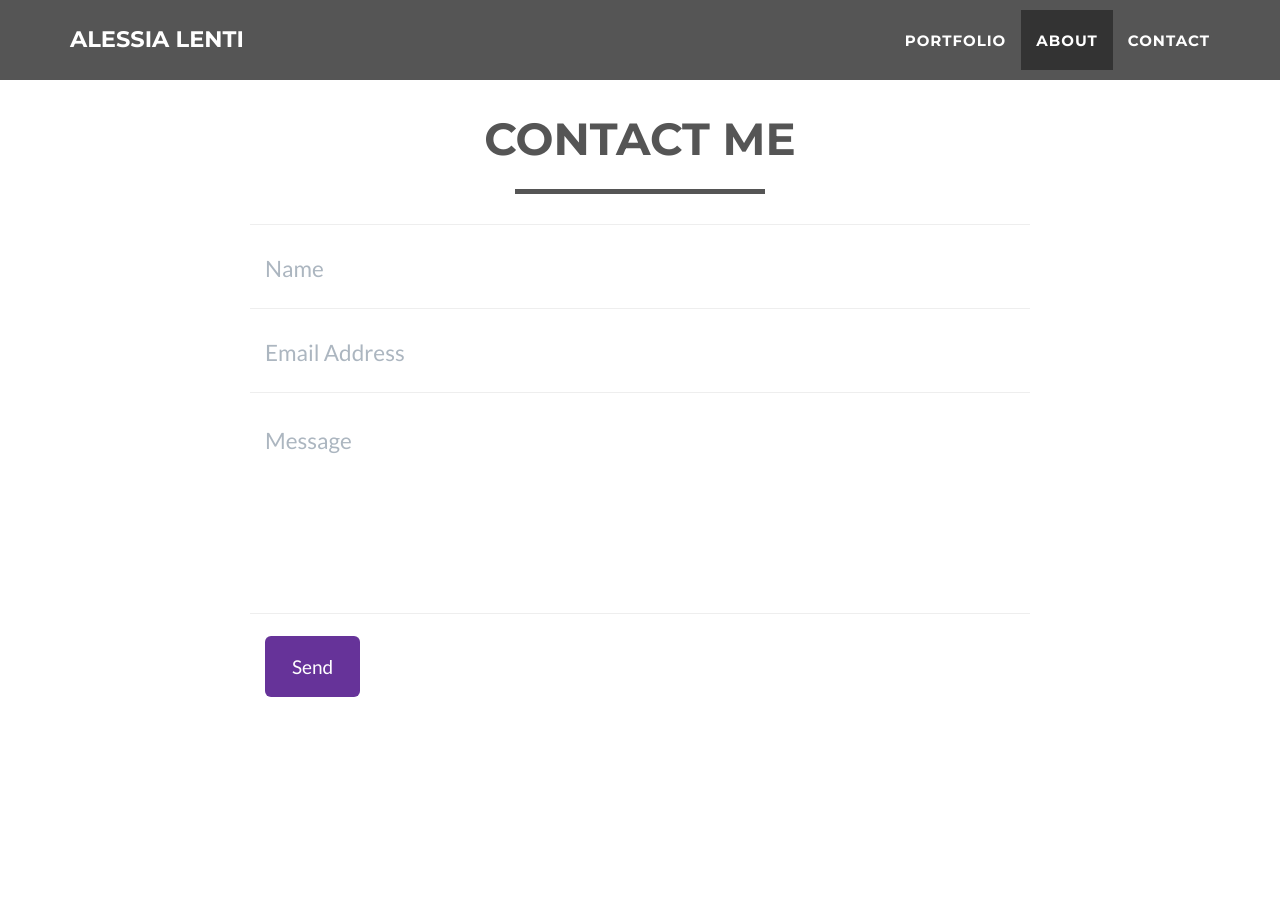
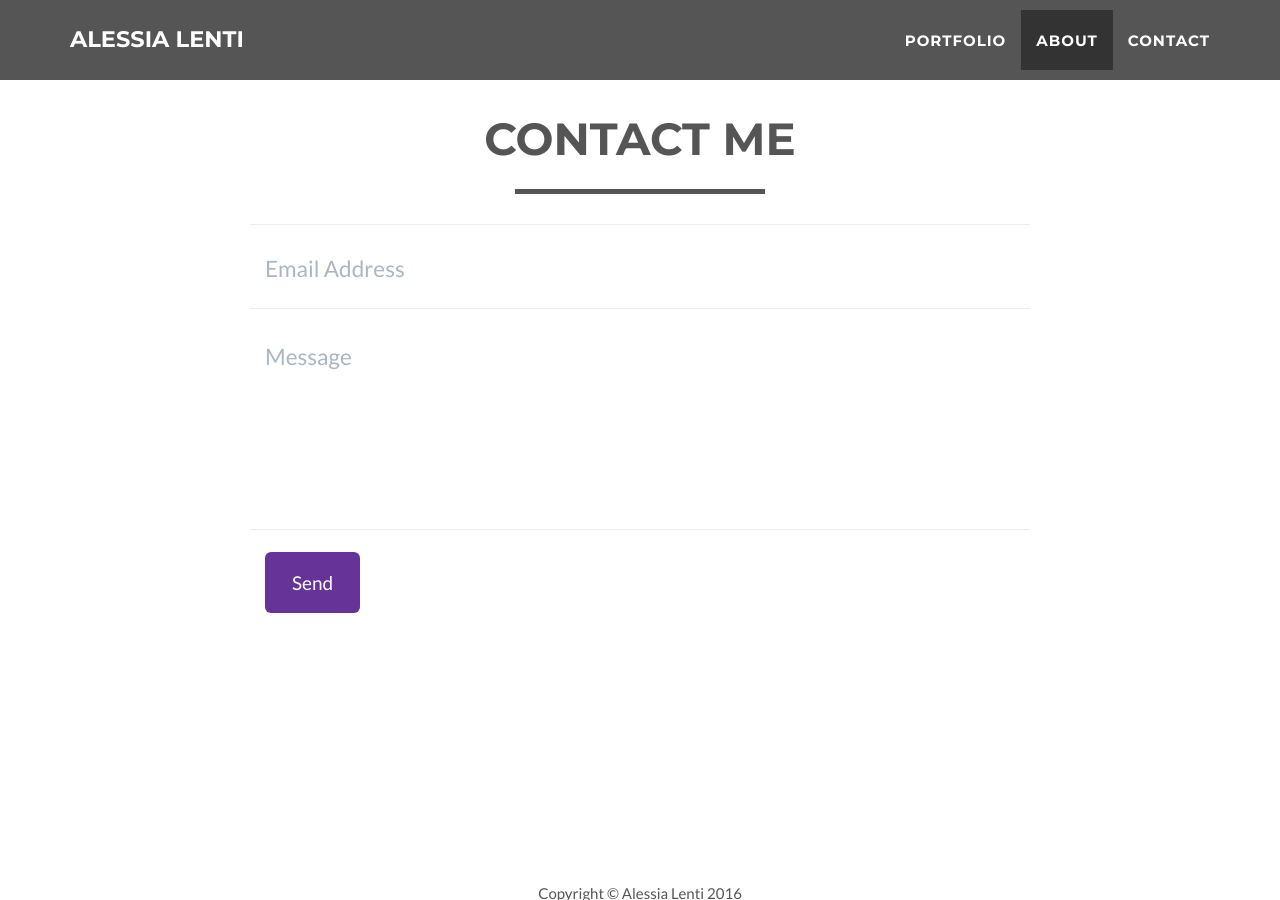
Before and after one commit to motocarota/alessialenti.github.io, a Jekyll site: the page built from index.html, in a window 1280 px wide and 900 px high, scrolled down 3108 px. Built offline with Jekyll 4.4.1, drawn with Linux system fonts in a browser that asks for light colours.

Commit message:
Update contact_static.html

```diff
--- a/_includes/contact_static.html
+++ b/_includes/contact_static.html
@@ -9,14 +9,8 @@
 		</div>
 		<div class="row">
 			<div class="col-lg-8 col-lg-offset-2">
-				<form  action="//formspree.io/you@email.com" method="POST" name="sentMessage" id="contactForm" novalidate>
-					<div class="row control-group">
-						<div class="form-group col-xs-12 floating-label-form-group controls">
-							<label>Name</label>
-							<input type="text" name="name" class="form-control" placeholder="Name" id="name" required data-validation-required-message="Please enter your name.">
-							<p class="help-block text-danger"></p>
-						</div>
-					</div>
+				<form  action="//formspree.io/alessia.lenti@openmailbox.org" method="POST" name="sentMessage" id="contactForm" novalidate>
+
 					<div class="row control-group">
 						<div class="form-group col-xs-12 floating-label-form-group controls">
 							<label>Email Address</label>
@@ -25,7 +19,7 @@
 						</div>
 					</div>
 					<div>
-						<input type="hidden"  name="_subject" value="New submission!">
+						<input type="hidden"  name="_subject" value="Nuovo messaggio dal tuo sito! yeah!!">
 						<input type="text" name="_gotcha" style="display:none" />
 					</div>
 					<div class="row control-group">
```
